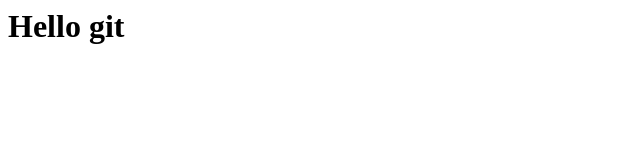
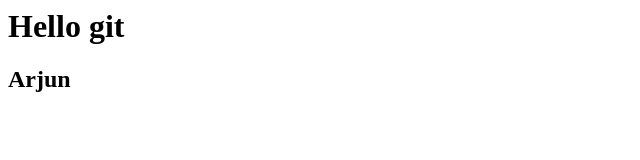
Before and after one commit to arjun-jar/git-practice, a plain HTML site: page index.html in a window 1280 px wide. Shown: the full height of the page, 0-640 px from the left. Drawn offline with Linux system fonts and the light colour scheme.

Commit message:
Update index.html

```diff
--- a/index.html
+++ b/index.html
@@ -1 +1,2 @@
 <h1>Hello git </h1>
+<h2>Arjun</h2>
```
